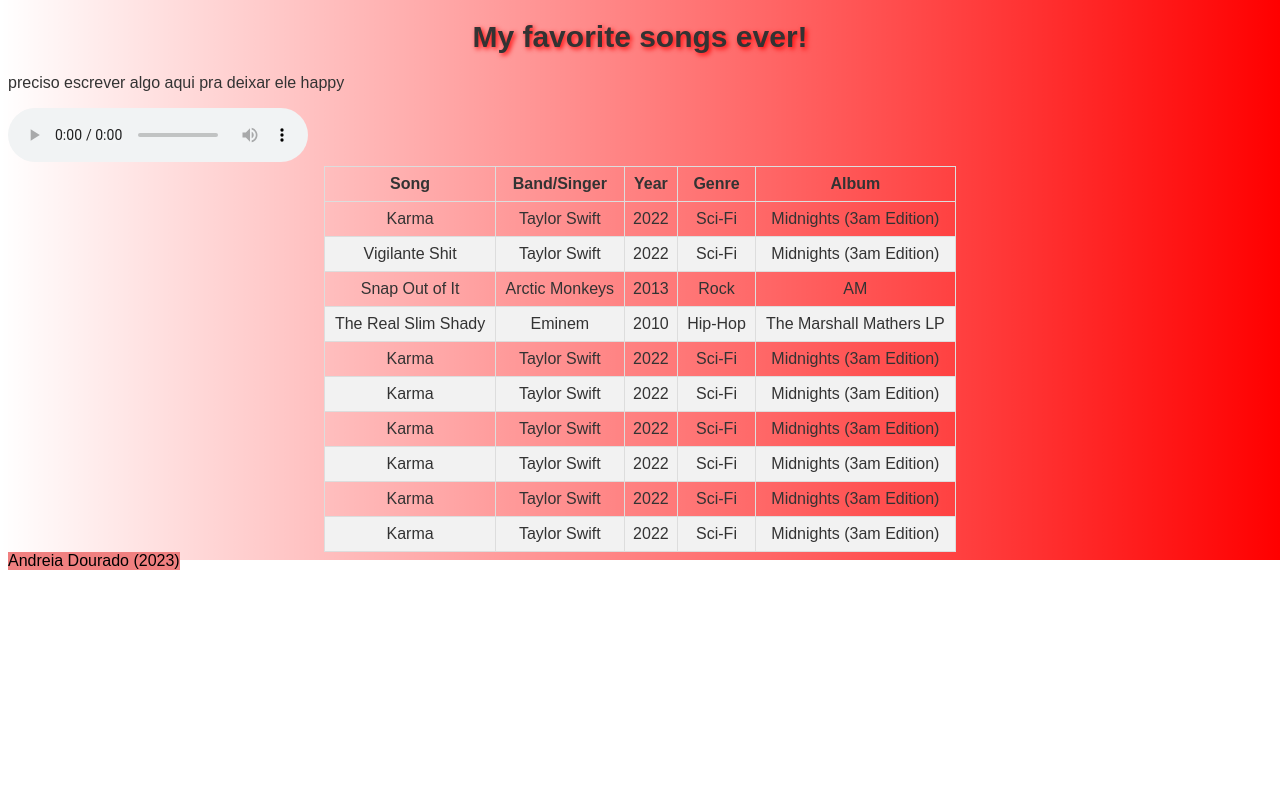
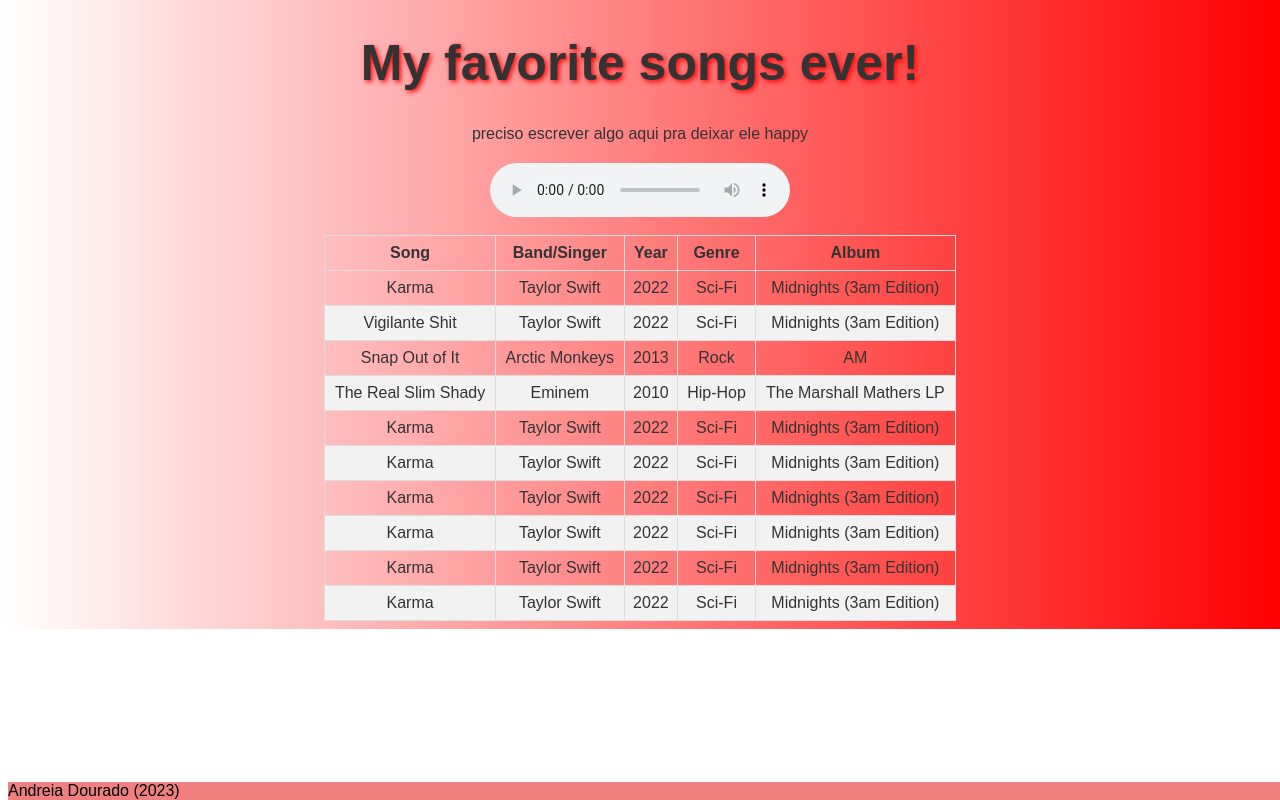
Before and after one commit to deiadourado/htmltable, a plain HTML site: page index.html in a window 1280 px wide. Drawn offline with Linux system fonts and the light colour scheme; a web font is replaced by a local one.

Commit message:
update styles.css and index.html

```diff
--- a/css/styles.css
+++ b/css/styles.css
@@ -1,12 +1,24 @@
 h1 {
     text-shadow: 2px 2px 5px red;
     font-family: "Sofia", sans-serif;
-    font-size: 30px;
+    font-size: 50px;
     text-align: center;
   }
 
+p{
+    text-align: center;
+}
+
+.audio-container {
+    display: flex;
+    justify-content: center;
+    align-items: center;
+    margin-top: 20px;
+    margin-top: 20px;
+}
+
+
 body {
-    /*background-image: url('../img/bg.png');*/
     background-image: linear-gradient(to right, rgba(255,0,0,0), rgba(255,0,0,1));
     background-position: center;
     background-repeat: no-repeat;
@@ -14,13 +26,64 @@ body {
     color: #333;
     font-family: Arial, sans-serif;
   }
+
+table {
+    margin: 0 auto;
+    border-collapse: collapse;
+    width: 50%;
+  }
+
+  th, td {
+    border: 1px solid #ddd;
+    padding: 8px;
+    text-align: center;
+  }
+
+  tr:hover {
+    background-color: #f5f5f5;
+  }
+
+  tr:nth-child(even) {
+    background-color: #f2f2f2;
+  }
+
+  h1 {
+    text-shadow: 2px 2px 5px red;
+    font-family: "Sofia", sans-serif;
+    font-size: 50px;
+    text-align: center;
+}
+
+p {
+    text-align: center;
+}
+
+.audio-container {
+    display: flex;
+    justify-content: center;
+    align-items: center;
+    margin-top: 20px;
+}
+
+body {
+    /*background-image: url('../img/bg.png');*/
+    background-image: linear-gradient(to right, rgba(255, 0, 0, 0), rgba(255, 0, 0, 1));
+    background-position: center;
+    background-repeat: no-repeat;
+    background-size: 100% 100%;
+    color: #333;
+    font-family: Arial, sans-serif;
+}
+
+/* Uncomment this section if you plan to use .container */
 /*
 .container {
     max-width: 800px;
     margin: 0 auto;
     padding: 20px;
     background-color: rgba(255, 255, 255, 0.8);
-  }*/
+}
+*/
 
 table {
     margin: 0 auto;
@@ -45,5 +108,7 @@ table {
 footer {
     background-color: lightcoral;
     color: black;
-    position:fixed;
+    position: fixed;
+    bottom: 0; /* Ensures the footer stays at the bottom */
+    width: 100%; /* Makes the footer full-width */
 }
--- a/index.html
+++ b/index.html
@@ -9,12 +9,13 @@
 <body>
     <h1>My favorite songs ever!</h1>
     <p>preciso escrever algo aqui pra deixar ele happy</p>
-    <audio controls autoplay>
-        <source src="song/Vigilante-Shit.mp3" type="audio/mpeg">
-
-      Your browser does not support the audio element.
-
-      </audio>
+    <div class="audio-container">
+        <audio controls autoplay>
+            <source src="song/Vigilante-Shit.mp3" type="audio/mpeg">
+            Your browser does not support the audio element.
+        </audio>
+    </div>
+    <br>
 
     <table>
         <thead>
```
Lines whose indentation alone changed are shown as unchanged.
